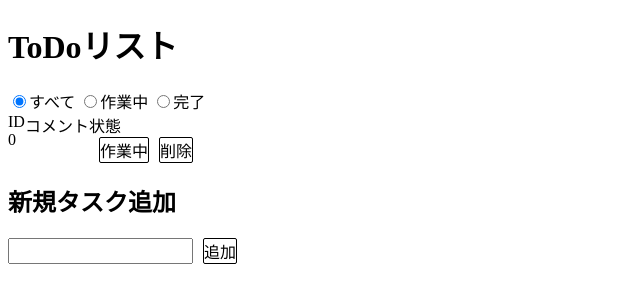
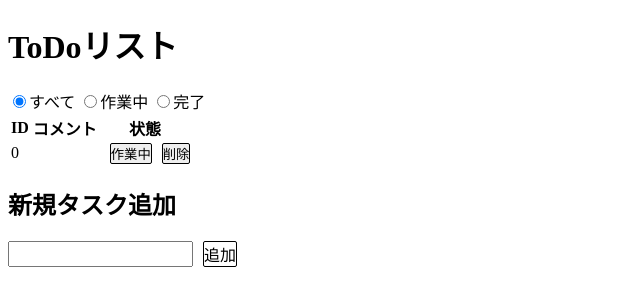
Before and after one commit to kirie0319/fizzbuzzoparate, a plain HTML site: page index.html in a window 1280 px wide. Both pictures are taken after a click on the link "追加". Shown: the whole page, without its empty margins (0-640 px from the left). Drawn offline with Linux system fonts and the light colour scheme.

Commit message:
タスク追加機能完成4/27

```diff
--- a/index.html
+++ b/index.html
@@ -10,11 +10,18 @@
     <label><input type="radio" name="assignment" checked>すべて</label>
     <label><input type="radio" name="assignment">作業中</label>
     <label><input type="radio" name="assignment">完了</label>
-    <div class="container" id="output">
-      <ul id="add_id">ID</ul>
-      <ul id="add_comment">コメント</ul>
-      <div id="add_status">状態</div>
-    </div>
+    <table>
+      <thead>
+        <tr>
+          <th>ID</th>
+          <th>コメント</th>
+          <th>状態</th>
+        </tr>
+      </thead>
+      <tbody id="add">
+
+      </tbody>
+    </table>
     <h2>新規タスク追加</h2>
     <div class="add_container">
       <input id="text_add" value="" type="text">
--- a/js/main.js
+++ b/js/main.js
@@ -1,36 +1,57 @@
 'use strict';
 {
+  const todos = [];
+  const textAdd = document.getElementById('text_add');
+  const task = {
+    content: '',
+    status: '作業中'
+  };
+
   const addBtn = document.getElementById('add_btn');
-  const todos = [];
+  const add = document.getElementById('add');
 
-
+  function addTask() {
+    const content = textAdd.value;
+    task.content = content
+    todos.push(task)
+    textAdd.value = ''
+  }
+  function displyTask(todos) {
+    const tr =  document.createElement('tr');
+    const idTd = document.createElement('td');
+    const td = document.createElement('td');
+    todos.forEach(task => {
+      //IDを添付する処理
+      for (let i = 0; i < todos.length; i++) {
+        idTd.textContent = `${i}`;
+      }
+      //タスクの内容を添付する処理
+      td.textContent = task.content
+      tr.innerHTML = '';
+      //HTML部に表示する処理
+      tr.appendChild(idTd);
+      tr.appendChild(td);
+      //タスクボタンに状態を添付する処理
+      createStatus(task, tr)
+      //削除ボタンに削除と添付する処理
+      createDelete(tr)
+      add.appendChild(tr);
+    })
+  }
+  function createStatus(task, tr) {
+    const statusBtn = document.createElement('button');
+    statusBtn.classList.add('btn');
+    statusBtn.textContent = task.status;
+    tr.appendChild(statusBtn);
+  }
+  function createDelete(tr) {
+    const deleteBtn = document.createElement('button');
+    deleteBtn.classList.add('btn');
+    deleteBtn.textContent = '削除';
+    tr.appendChild(deleteBtn);
+  }
   addBtn.addEventListener('click', () =>{
-    const textAdd = document.getElementById('text_add');
-    const value = text_add.value;
-    const addId = document.getElementById('add_id');
-    const addStatus = document.getElementById('add_status');
-    const addComment = document.getElementById('add_comment');
-    const li = document.createElement('li');
-    const idLi = document.createElement('li');
-    const div =  document.createElement('div');
-    const deleteBtn = document.createElement('a');
-    const statusBtn = document.createElement('a');
-    todos.push(value);
-    deleteBtn.textContent = '削除';
-    deleteBtn.classList.add('btn');
-    statusBtn.textContent = '作業中';
-    statusBtn.classList.add('btn');
-    li.textContent = value;
-    for (let i = 0; i < todos.length; i++) {
-      idLi.textContent = `${i}`;
-    }
-    addId.appendChild(idLi);
-    addComment.appendChild(li);
-    textAdd.value = '';
-    div.appendChild(statusBtn);
-    div.appendChild(deleteBtn);
-    addStatus.appendChild(div);
-
-
+    addTask();
+    displyTask(todos);
   });
 };
```
